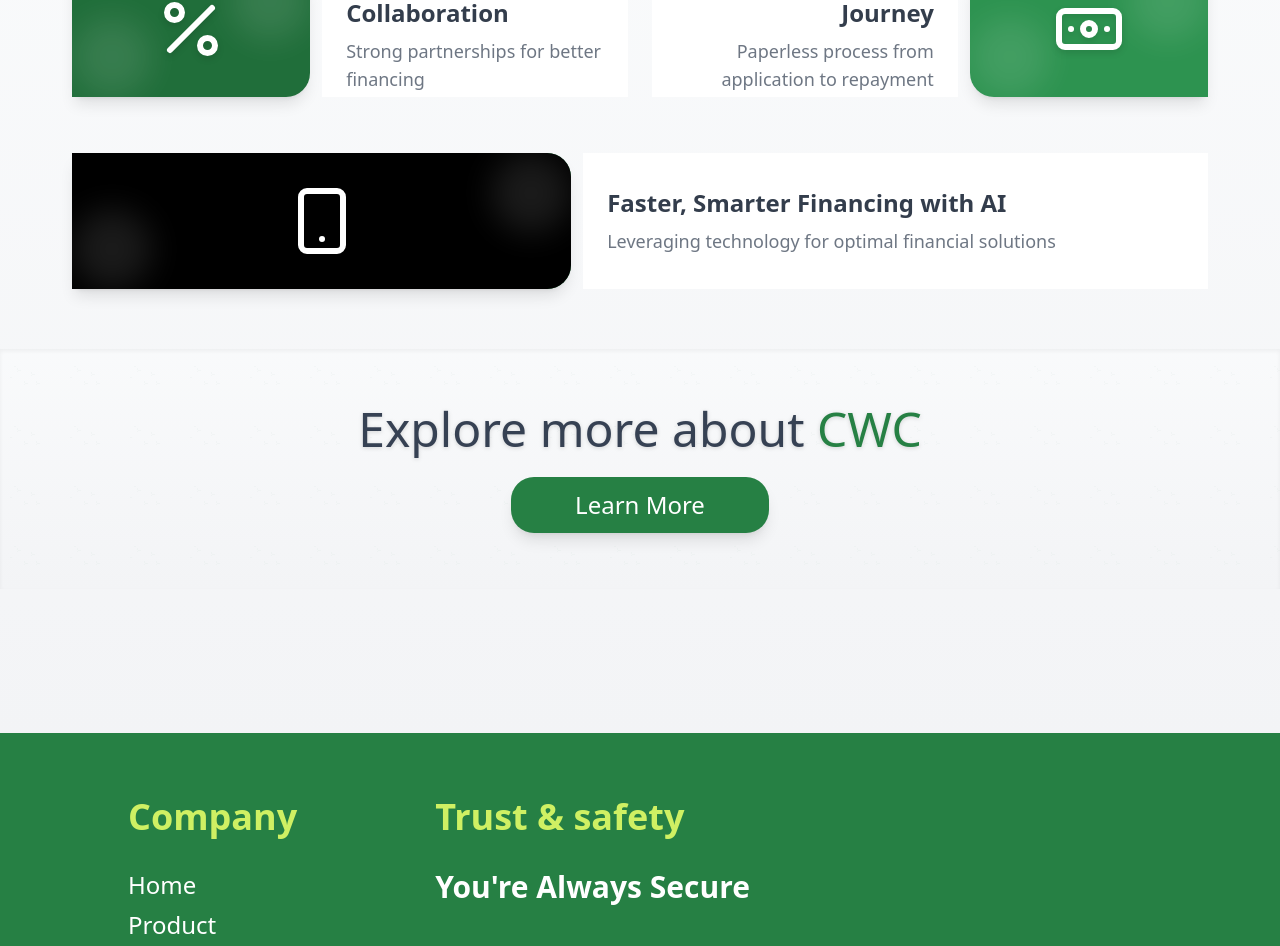
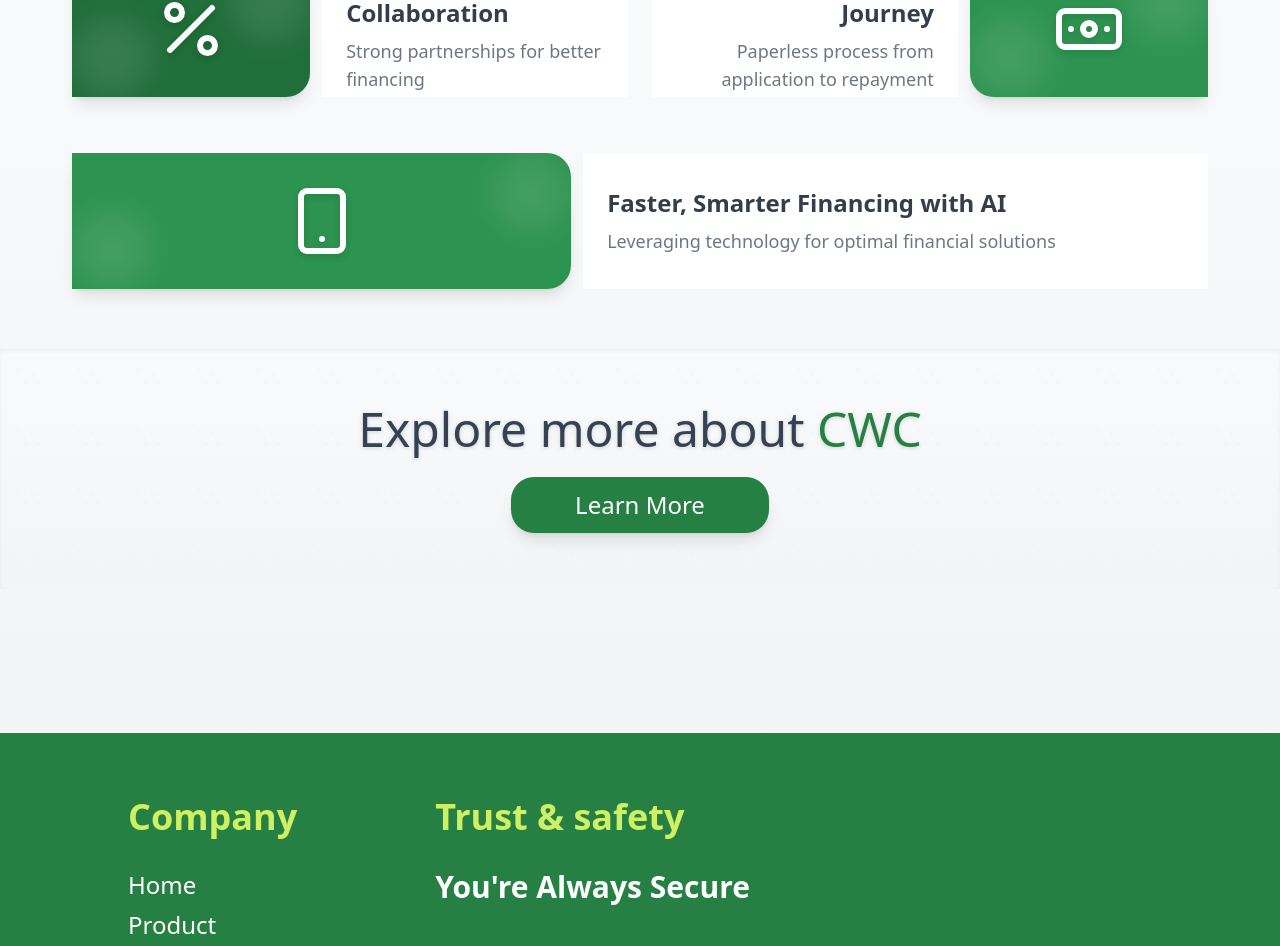
Before and after one commit to Nicky9319/Gryork_Frontend, a React (Vite) app: page /cwc in a window 1280 px wide. Shown: the part 950-1896 px from the top of the page. Built offline with nearby package versions, Linux system fonts and the light colour scheme.

Commit message:
First Draft Color for the Last Card for the Info Pages done

```diff
--- a/src/Views/MoreInfo/components/featureItem.jsx
+++ b/src/Views/MoreInfo/components/featureItem.jsx
@@ -25,7 +25,7 @@ const FeatureItem = ({ icon: Icon, title, description, reverse, color, hoverColo
                     whileHover={{ y: -5 }}
                 >
                     {highlight && (
-                        <div className="absolute inset-0 bg-black bg-opacity-10"></div>
+                        <div className="absolute inset-0 bg-[2d9350] bg-opacity-10"></div>
                     )}
 
                     <div className="absolute top-0 left-0 w-full h-full opacity-10">
--- a/src/Views/MoreInfo/cwc.jsx
+++ b/src/Views/MoreInfo/cwc.jsx
@@ -157,8 +157,8 @@ const CWC = () => {
               title="Faster, Smarter Financing with AI"
               description="Leveraging technology for optimal financial solutions"
               reverse={false}
-              color="#268044"
-              hoverColor="#1a6330"
+              color="#2d9350"
+              hoverColor="#227a3e"
               highlight={true}
             />
           </motion.div>
--- a/src/components/Navbar.jsx
+++ b/src/components/Navbar.jsx
@@ -53,7 +53,7 @@ const Navbar = () => {
       </nav>
 
 
-      <div ref={menuRef} className={`menu-container absolute left-0 right-0 top-0 w-full bg-white z-20 transition-all duration-500 ${isMenuOpen ? 'opacity-100 translate-y-16' : 'opacity-0 -translate-y-full pointer-events-none'}`}>
+      {/* <div ref={menuRef} className={`menu-container absolute left-0 right-0 top-0 w-full bg-white z-20 transition-all duration-500 ${isMenuOpen ? 'opacity-100 translate-y-16' : 'opacity-0 -translate-y-full pointer-events-none'}`}>
         <div className="menu shadow-md py-2 px-6">
 
           <ul className="flex justify-center space-x-16 items-center">
@@ -63,9 +63,9 @@ const Navbar = () => {
             <li><a href="/gryork-explained" onClick={(e) => handleNavigation('/gryork-explained', e)} className="text-[#313234] no-underline hover:font-bold transition-all text-base px-1">Who Are We</a></li>
           </ul>
         </div>
-      </div>
+      </div> */}
 
-      {/* <div
+      <div
         ref={menuRef}
         className={`menu-container absolute left-1/2 transform -translate-x-1/2 top-0 w-auto bg-white z-20 transition-all duration-500 rounded-lg ${isMenuOpen ? 'opacity-100 translate-y-12' : 'opacity-0 -translate-y-full pointer-events-none'
           } shadow-lg border border-gray-200`}
@@ -119,7 +119,7 @@ const Navbar = () => {
 
 
 
-      </div> */}
+      </div>
 
     </div>
 
```
